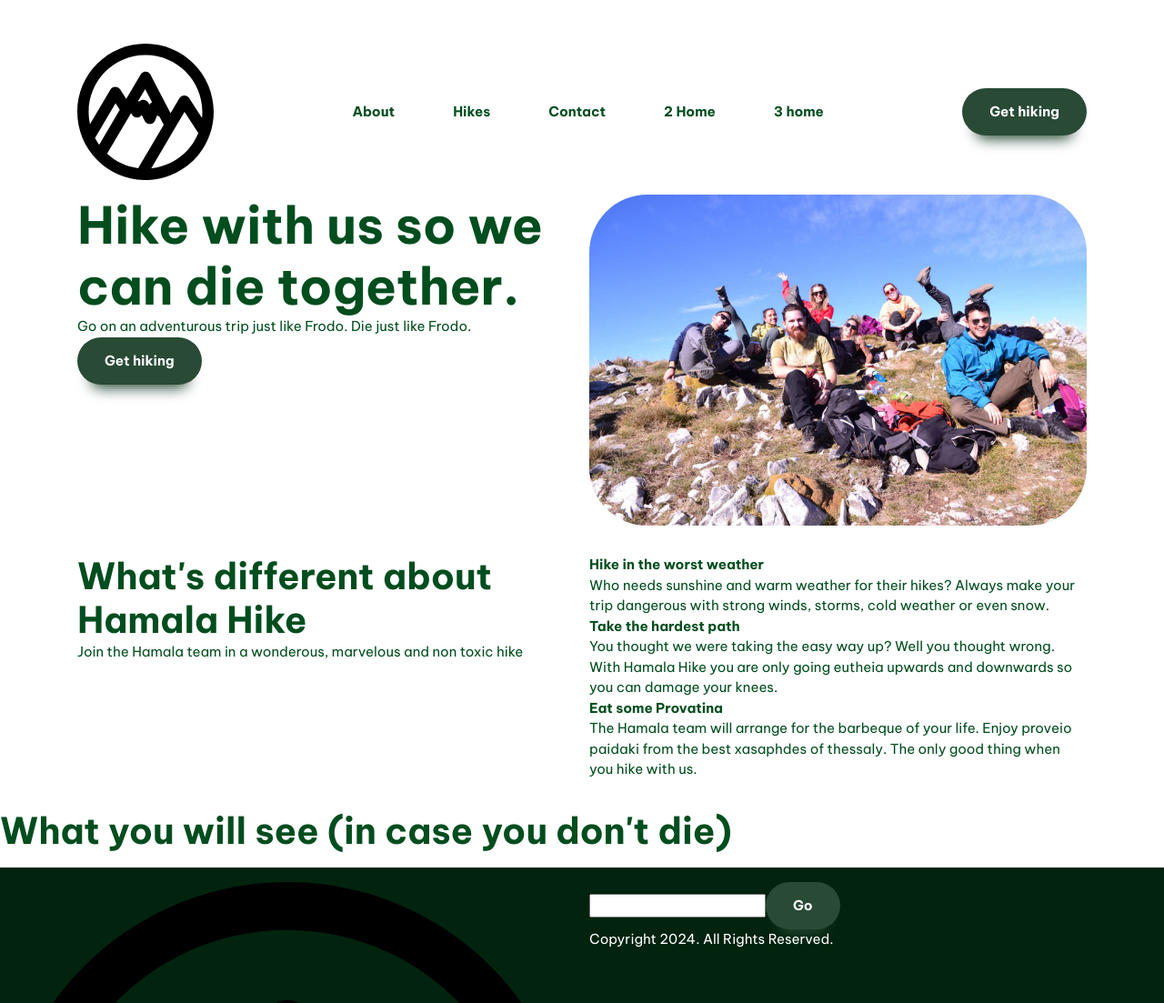
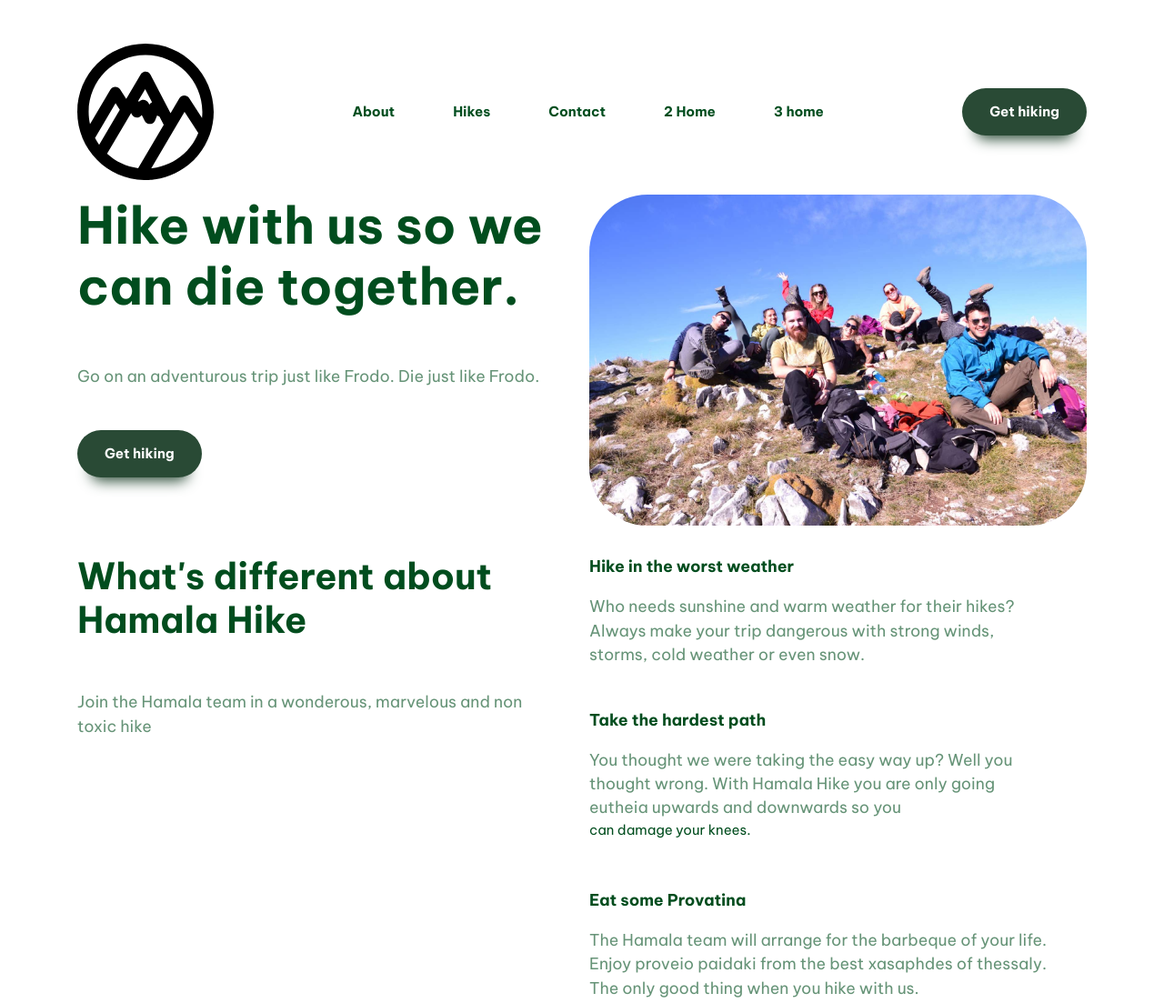
Before and after one commit to alexigk/hamalahike, a website built with Vite: page hamala-hike/index.html in a window 1280 px wide. Shown: the top 1103 px of the page at 91% size. Built offline with nearby package versions, Linux system fonts and the light colour scheme.

Commit message:
spacing and stuff

```diff
--- a/hamala-hike/index.html
+++ b/hamala-hike/index.html
@@ -40,7 +40,7 @@
       <section class="padding-block-900">
         <div class="container">
           <div class="even-columns">
-            <div>
+            <div class="flow">
               <h1 class="fs-primary-heading fw-bold">Hike with us so we can die together.</h1>
               <p>Go on an adventurous trip just like Frodo. Die just like Frodo.</p>
               <button class="button">Get hiking</button>
@@ -55,27 +55,36 @@
       <section class="padding-block-900">
         <div class="container">
           <div class="even-columns">
-            <div>
+            <div class="flow">
               <h2 class="fs-secondary-heading fw-bold">What's different about Hamala Hike</h2>
               <p>Join the Hamala team in a wonderous, marvelous and non toxic hike</p>
             </div>
             <div>
-              <ul class="numbered-items" role="list">
-                <li><h3 class="fs-600 fw-bold">Hike in the worst weather</h3>
+              <ul class="numbered-items | flow" role="list">
+                <li>
+                  <div class="flow" style="--flow-spacer: 1em">
+                    <h3 class="fs-600 fw-bold">Hike in the worst weather</h3>
                     <p>Who needs sunshine and warm weather for their hikes? Always
                       make your trip dangerous with strong winds, storms, cold weather or even snow.
                     </p>
+                </div>
                 </li>
-                <li><h3 class="fs-600 fw-bold">Take the hardest path</h3>
+                <li>
+                  <div class="flow" style="--flow-spacer: 1em">
+                    <h3 class="fs-600 fw-bold">Take the hardest path</h3>
                     <p>You thought we were taking the easy way up? Well you thought wrong.
                       With Hamala Hike you are only going eutheia upwards and downwards so
-                    you can damage your knees.
+                      you
+                      </div> can damage your knees.
                   </p>
                 </li>
-                <li><h3 class="fs-600 fw-bold">Eat some Provatina</h3>
+                <li>
+                  <div class="flow" style="--flow-spacer: 1em">
+                    <h3 class="fs-600 fw-bold">Eat some Provatina</h3>
                     <p>The Hamala team will arrange for the barbeque of your life. Enjoy proveio
                       paidaki from the best xasaphdes of thessaly. The only good thing when you hike with us.
                     </p>
+                  </div>
                 </li>
               </ul>
             </div>
--- a/hamala-hike/style.css
+++ b/hamala-hike/style.css
@@ -19,6 +19,7 @@
   --fs-400: 0.9rem;
   --fs-500: 0.9375rem;
   --fs-600: 1rem;
+  --fs-650: 1.1rem;
   --fs-700: 1.87rem;
   --fs-800: 2.5rem;
   --fs-900: 3.5rem;
@@ -82,6 +83,16 @@ body{
 body {
   text-rendering: optimizeSpeed;
   line-height: 1.5;
+}
+
+h3{
+  font-size: var(--fs-650);
+}
+
+p{
+  opacity: 0.6;
+  font-size: var(--fs-650);
+  max-width: 43ch;
 }
 
 /* A elements that don't have a class get default styles */
@@ -242,7 +253,7 @@ body{
 
   .mobile-nav{
     display: block;
-    position: fixed;
+    position: absolute;
     top: var(--size-500);
     right: var(--size-400);
     cursor: pointer;
@@ -332,6 +343,10 @@ body{
   margin-inline: auto;
 }
 
+:where(.flow :not(:first-child)){
+  margin-top: var(--flow-spacer, 3em);
+}
+
 .display-sm-none {
   display: none;
 }
```
Lines whose indentation alone changed are shown as unchanged.
